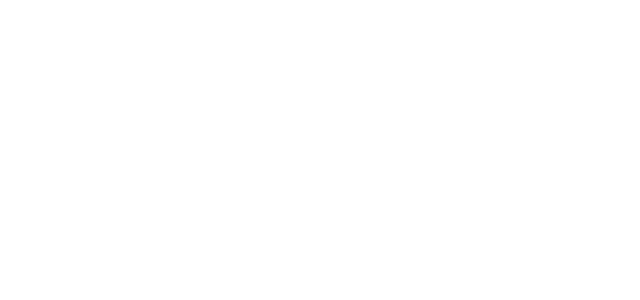
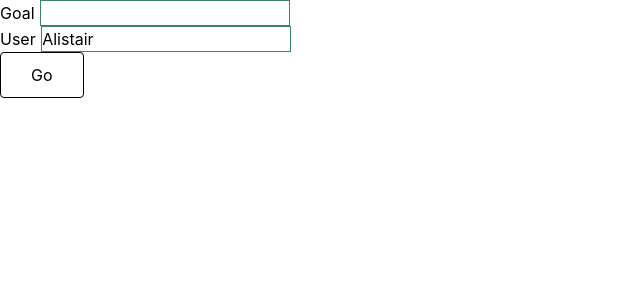
Before and after one commit to alistairreynolds/2021-goals, a Nuxt app: page /goals/create in a window 1280 px wide. Shown: the top 300 px of the page, without its empty margins (0-640 px from the left). Built offline with nearby package versions, Linux system fonts and the light colour scheme.

Commit message:
Add base goal store

```diff
--- /dev/null
+++ b/components/Goal.vue
@@ -0,0 +1,27 @@
+<template>
+  <div>
+    <h2>{{ name }}</h2>
+    <p>{{ status ? "Completed" : "Incomplete" }}</p>
+  </div>
+</template>
+
+<script>
+export default {
+  name: 'Goal',
+  props: {
+    name: {
+      type: String,
+      required: true
+    },
+    completed: {
+      type: Boolean,
+      default: false
+    }
+  }
+
+}
+</script>
+
+<style scoped lang="scss">
+
+</style>
--- /dev/null
+++ b/components/GoalForm.vue
@@ -0,0 +1,46 @@
+<template>
+  <div>
+    <form @submit.prevent="onSubmit">
+      <AppInput v-model="editedGoal.name">
+        Goal
+      </AppInput>
+      <AppInput v-model="editedGoal.user">
+        User
+      </AppInput>
+      <AppButton type="submit">
+        Go
+      </AppButton>
+    </form>
+  </div>
+</template>
+
+<script>
+export default {
+  name: 'GoalForm',
+  props: {
+    goal: {
+      type: Object,
+      default () {
+        return {
+          name: '',
+          user: 'Alistair'
+        }
+      }
+    }
+  },
+  data () {
+    return {
+      editedGoal: this.goal
+    }
+  },
+  methods: {
+    onSubmit () {
+      this.$emit('submit', this.editedGoal)
+    }
+  }
+}
+</script>
+
+<style scoped lang="scss">
+
+</style>
--- /dev/null
+++ b/components/UI/AppInput.vue
@@ -0,0 +1,36 @@
+<template>
+  <div>
+    <label>
+      <slot />
+      <input
+        v-bind="$attrs"
+        :placeholder="label"
+        :value="value"
+        @input="$emit('input', $event.target.value)"
+      ></label>
+  </div>
+</template>
+
+<script>
+export default {
+  name: 'AppInput',
+  props: {
+    label: {
+      type: String,
+      default: ''
+    },
+    value: {
+      type: String,
+      default: ''
+    }
+  }
+}
+</script>
+
+<style scoped lang="scss">
+
+  input{
+    border: 1px solid var(--col-green)
+  }
+
+</style>
--- a/nuxt.config.js
+++ b/nuxt.config.js
@@ -44,7 +44,9 @@ export default {
   ],
 
   // Axios module configuration (https://go.nuxtjs.dev/config-axios)
-  axios: {},
+  axios: {
+    baseURL: 'https://reynolds-2021-goals-default-rtdb.europe-west1.firebasedatabase.app/'
+  },
 
   // Build Configuration (https://go.nuxtjs.dev/config-build)
   build: {
--- /dev/null
+++ b/pages/goals/create.vue
@@ -0,0 +1,20 @@
+<template>
+  <div>
+    <GoalForm @submit="onSubmit" />
+  </div>
+</template>
+
+<script>
+export default {
+  name: 'CreateGoal',
+  methods: {
+    onSubmit (goalData) {
+      this.$store.dispatch('goals/add', goalData)
+    }
+  }
+}
+</script>
+
+<style scoped lang="scss">
+
+</style>
--- a/pages/index.vue
+++ b/pages/index.vue
@@ -30,7 +30,7 @@ export default Vue.extend({
   data () {
     return {
       title: process.env.appName,
-      fb: process.env.FIREBASE_CONFIG
+      fb: process.env.GCLOUD_PROJECT
     }
   },
   methods: {
--- /dev/null
+++ b/store/goals.js
@@ -0,0 +1,28 @@
+export const state = () => ({
+  goals: []
+})
+
+export const mutations = {
+  add (state, goalData) {
+    state.goals.push(goalData)
+  },
+  remove (state, { goal }) {
+    state.goals.splice(state.goals.indexOf(goal), 1)
+  },
+  toggle (_, goal) {
+    goal.done = !goal.done
+  }
+}
+
+export const actions = {
+  add (vueContext, goalData) {
+    const user = goalData.user
+    const goal = goalData.name
+
+    return this.$axios
+      .$post(`${user}-goals.json`, { name: goal, completed: false })
+      .then((r) => {
+        vueContext.commit('add', r)
+      })
+  }
+}
```
Also changed, not shown: 1 other file (tests, documents, lock files or other folders).
